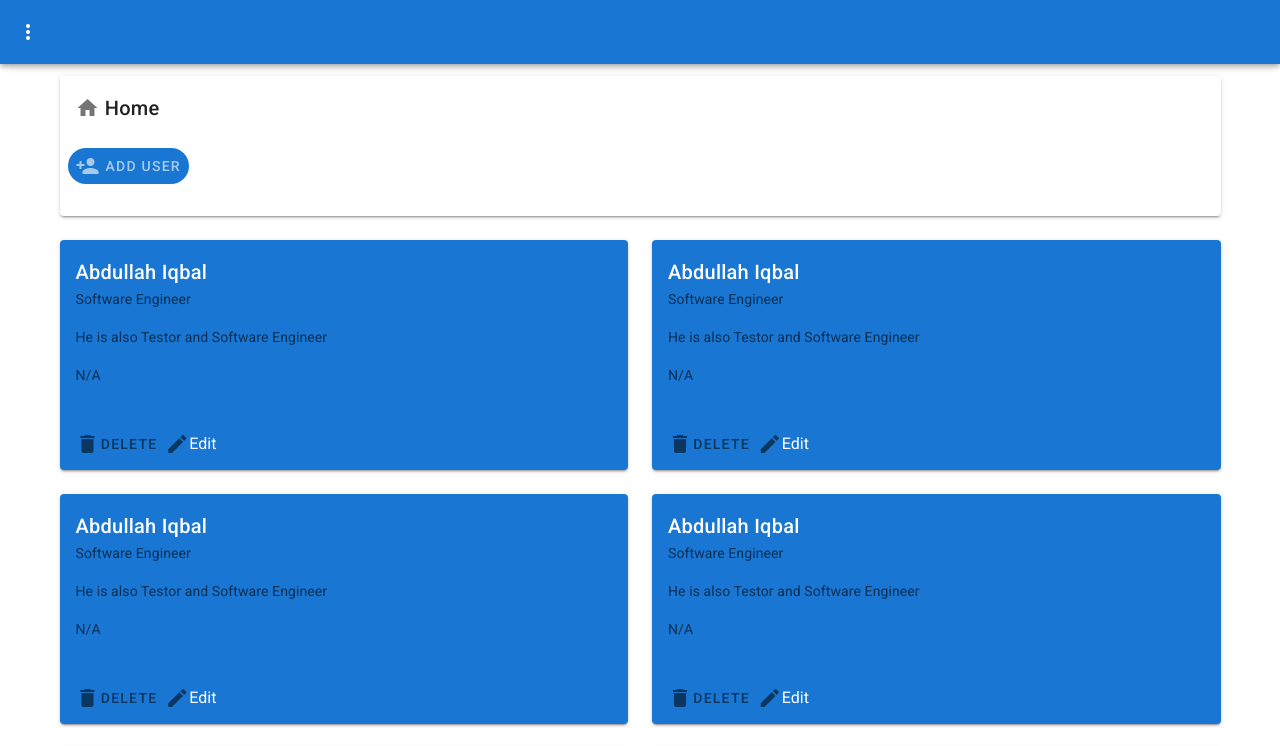
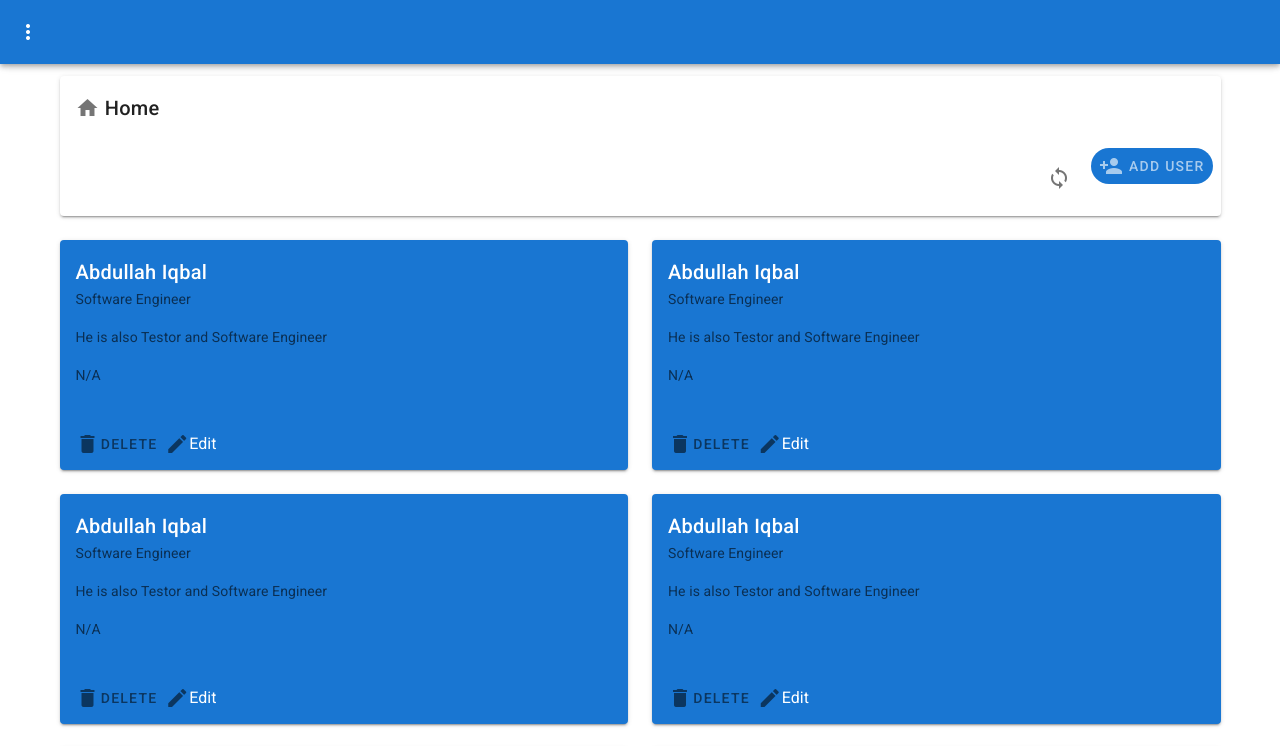
Before and after one commit to abdullah4a/VuexPro, a Vue app: page / in a window 1280 px wide. Shown: the top 746 px of the page. Built offline with nearby package versions, Linux system fonts and the light colour scheme.

Commit message:
just todo

```diff
--- a/src/router/index.js
+++ b/src/router/index.js
@@ -14,6 +14,7 @@ const routes = [{
     {
         path: '/userdetail/:id',
         name: 'UserDetail',
+        props: true,
         component: User,
     },
     {
--- a/src/views/Home.vue
+++ b/src/views/Home.vue
@@ -9,6 +9,10 @@
               <span>Home</span>
             </v-card-title>
             <v-card-actions>
+              <v-spacer></v-spacer>
+              <v-btn @click="LoadUsers" plain>
+                <v-icon>mdi-sync</v-icon>
+              </v-btn>
               <v-dialog v-model="Adddialog" max-width="500">
                 <template #activator="{on,attrs}">
                   <v-btn
@@ -100,7 +104,7 @@
               </v-dialog>
               <router-link
                 tag="button"
-                :to="{ name: 'UserDetail', params: { id: card.id } }"
+                :to="{ name: 'UserDetail', params: { id: card.Name } }"
               >
                 <v-icon>mdi-pencil</v-icon>
                 <span>Edit</span>
```
